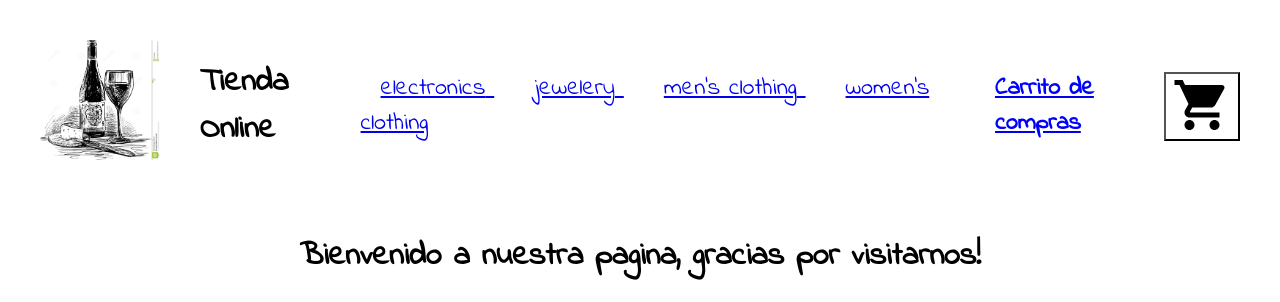
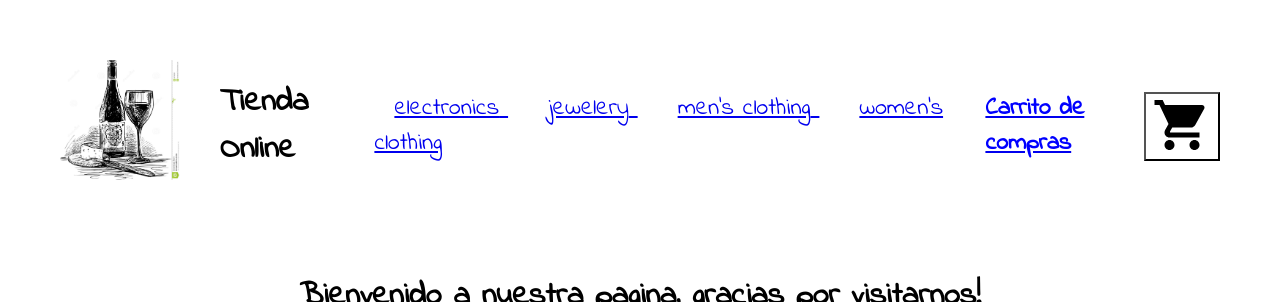
Before and after one commit to LucianaRedel/redeltiendaonlinereact, a React (Create React App) app in the folder redeltiendaonlinereact/: page / in a window 1280 px wide. Shown: the top 302 px of the page. Built offline with nearby package versions, Linux system fonts and the light colour scheme; no server answers.

Commit message:
Segunda Entrega

```diff
--- a/redeltiendaonlinereact/src/App.js
+++ b/redeltiendaonlinereact/src/App.js
@@ -39,7 +39,3 @@ function App() {
 }
 
 export default App;
-
-{/* <ItemListContainer gretting ={saludo}/> */}
-    // <ItemDetailContainer/>
-    // <ItemCounter stock={8} inicial={1} onAdd={onAdd}/>
--- a/redeltiendaonlinereact/src/Componentes/Item/Item.js
+++ b/redeltiendaonlinereact/src/Componentes/Item/Item.js
@@ -1,14 +1,8 @@
 import React from "react";
 import ItemCounter from "../ItemCounter/ItemCounter";
 import Card from "@mui/material/Card";
-import {
-  CardContent,
-  CardMedia,
-  Typography,
-  Button,
-  CardActionArea,
-  CardActions,
-} from "@mui/material";
+import { Link } from "react-router-dom";
+import { CardContent, CardMedia, Typography, Button, CardActionArea, CardActions } from "@mui/material";
 
 const Item = ({ product }) => {
   return (
@@ -36,9 +30,11 @@ const Item = ({ product }) => {
         </CardContent>
       </CardActionArea>
       <CardActions>
-        <Button size="small" color="primary">
+       <Link to={'/producto/' + product.id}>
+          <Button  style={styles.title} size="small" color="primary">
           Ver Detalles
-        </Button>
+          </Button>
+        </Link>
         <ItemCounter/>
       </CardActions>
     </Card>
--- /dev/null
+++ b/redeltiendaonlinereact/src/Componentes/ItemDetailContainer/ItemDetailContainer.css
@@ -0,0 +1,9 @@
+
+header{
+    display: flex;
+    justify-content: space-between;
+    align-items: center;
+    font-family: 'Indie Flower', cursive;
+    padding: 20px;
+    font-size: x-large;
+}
--- a/redeltiendaonlinereact/src/Componentes/ItemDetailContainer/ItemDetailContainer.js
+++ b/redeltiendaonlinereact/src/Componentes/ItemDetailContainer/ItemDetailContainer.js
@@ -1,15 +1,20 @@
-import { areArraysEqual } from "@mui/base";
+
 import React, { useEffect, useState } from "react";
+import './ItemDetailContainer.css';
+import LoadingSpinner from "../LoadingSpinner/LoadingSpinner";
+import { useParams } from "react-router-dom";
 import ItemDetail from './ItemDetail';
 
 export const ItemDetailContainer = ({ greeting }) => {
   const [product, setProduct] = useState([]);
   const [loading, setLoading] = useState(true);
 
+  const {id} = useParams();
+
   useEffect(() => {
     const getProducts = async () => {
       try {
-        const res = await fetch("https://fakestoreapi.com/products/1")
+        const res = await fetch("https://fakestoreapi.com/products/" + id)
         const data = await res.json();
         setProduct(data);
       } catch {
@@ -24,7 +29,7 @@ export const ItemDetailContainer = ({ greeting }) => {
   return (
     <>
       <h1>{greeting}</h1>
-      {<>{loading ? <h1>Cargando...</h1> : <ItemDetail product={product} />}</>}
+      {<>{loading ? <LoadingSpinner/> : <ItemDetail product={product} />}</>}
     </>
   );
 };
--- a/redeltiendaonlinereact/src/Componentes/ItemListContainer/ItemListContainer.js
+++ b/redeltiendaonlinereact/src/Componentes/ItemListContainer/ItemListContainer.js
@@ -12,8 +12,8 @@ export const ItemListContainer = (props) => {
     const { id } = useParams();
     console.log(id);
 
-    const URL_BASE = 'https://fakestoreapi.com/products'
-    const URL_CAT = `${URL_BASE}/category/${id}`
+  const URL_BASE = 'https://fakestoreapi.com/products'
+  const URL_CAT = `${URL_BASE}/category/${id}`
 
     useEffect(() => {
       const getProducts = async () => {
```
